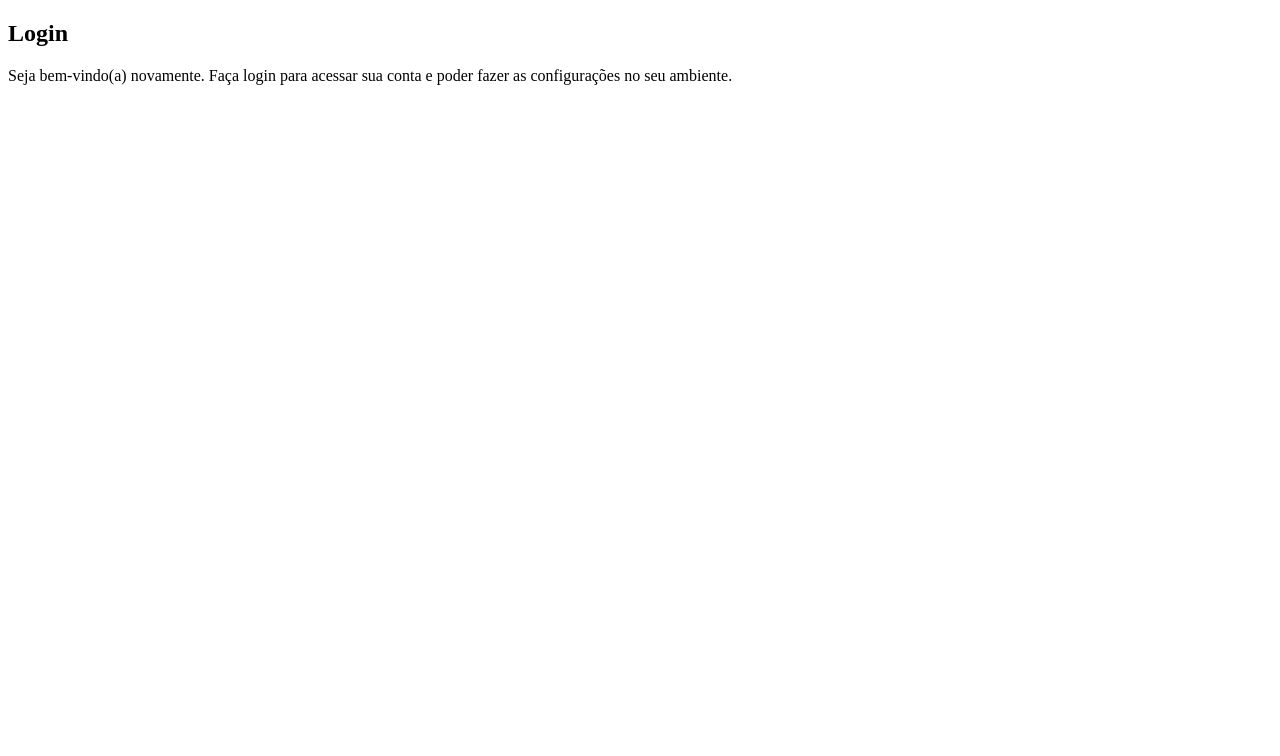
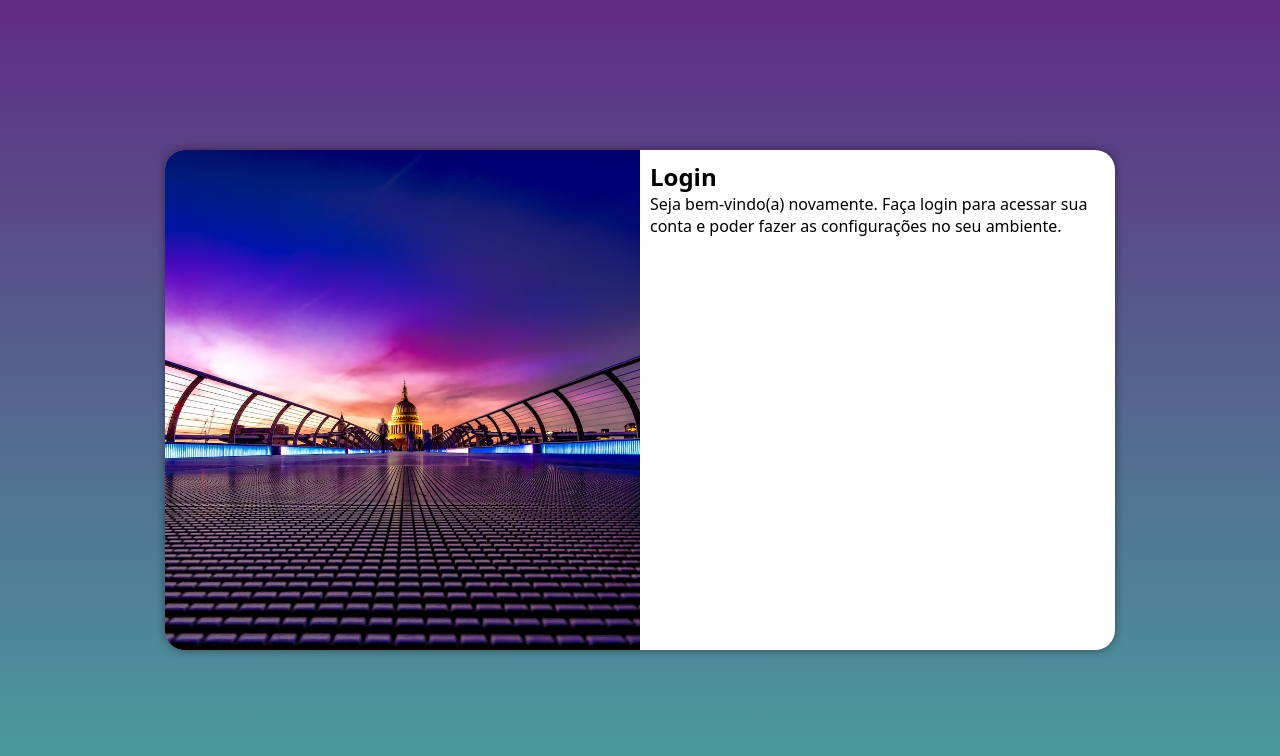
Before and after one commit to MkLinder/Projeto-Tela-Login, a plain HTML site: page index.html in a window 1280 px wide. Drawn offline with Linux system fonts and the light colour scheme.

Commit message:
Media query
para outras telas

```diff
--- /dev/null
+++ b/estilos/media-query.css
@@ -0,0 +1,47 @@
+@charset "UTF-8";
+
+@media screen and (min-width: 768px) and (max-width: 992px) {
+
+    body {
+        background-image: linear-gradient(to top, #49a09d, #5f2c82);
+    }
+
+    section#login {
+        width: 80vw;
+    }
+
+    section#login > div#imagem {
+        background-position: top center;
+        float: left;
+        width: 30%;
+        height: 100%;
+    }
+
+    section#login > div#formulario {
+        float: right;
+        width: 70%;
+    }
+
+}
+@media screen and (min-width: 992px) {
+
+    body {
+        background-image: linear-gradient(to top, #49a09d, #5f2c82);
+    }
+
+    section#login {
+        width: 950px;
+    }
+
+    section#login > div#imagem {
+        background-position: center center;
+        float: left;
+        width: 50%;
+        height: 100%;
+    }
+
+    section#login > div#formulario {
+        float: right;
+        width: 50%;
+    }
+}
--- a/estilos/style.css
+++ b/estilos/style.css
@@ -5,3 +5,51 @@ Paleta de cores:
     verde: #49a09d
     lilás: #5f2c82
 */
+
+* {
+    font-family: system-ui, -apple-system, BlinkMacSystemFont, 'Segoe UI', Roboto, Oxygen, Ubuntu, Cantarell, 'Open Sans', 'Helvetica Neue', sans-serif;
+    padding: 0px;
+    margin: 0px;
+    box-sizing: border-box;
+}
+
+body, html {
+    background-color: #5f2c82;
+    height: 100vh;
+    width: 100vw;
+}
+
+main {
+    position: relative;
+    height: 100vh;
+    width: 100vw;
+}
+
+section#login {
+    position: absolute;
+    top: 50%;
+    left: 50%;
+    transform: translate(-50%, -50%);
+    overflow: hidden;  /* Tudo que estiver fora da borda ficará escondido */
+
+    background-color: white;
+    width: 250px;
+    height: 500px;
+    border-radius: 20px;
+    box-shadow: 0px 0px 10px rgba(0, 0, 0, 0.452);
+
+    transition: width .3s, height .3s;  /* Efeito tempo de transição de tamanho da imagem. */
+    transition-timing-function: ease; /* Suaviza a transição de imagem. */
+}
+
+section#login > div#imagem {
+    display: block;
+    background: #5f2c82 url(../images/pexels-pixabay-220769.jpg) no-repeat;
+    background-size: cover;
+    height: 200px;
+}
+
+section#login > div#formulario {
+    display: block;
+    padding: 10px;
+}
--- a/index.html
+++ b/index.html
@@ -6,6 +6,7 @@
     <meta name="viewport" content="width=device-width, initial-scale=1.0">
     <title>Login</title>
     <link rel="stylesheet" href="estilos/style.css">
+    <link rel="stylesheet" href="estilos/media-query.css">
 </head>
 <body>
     <main>
@@ -13,7 +14,7 @@
             <div id="imagem">
 
             </div>
-            <div id="fomrulário">
+            <div id="formulario">
                 <h1>Login</h1>
                 <p>Seja bem-vindo(a) novamente. Faça login para acessar sua conta e poder fazer as configurações no seu ambiente.</p>
                 <form action="login.php" method="post">
```
